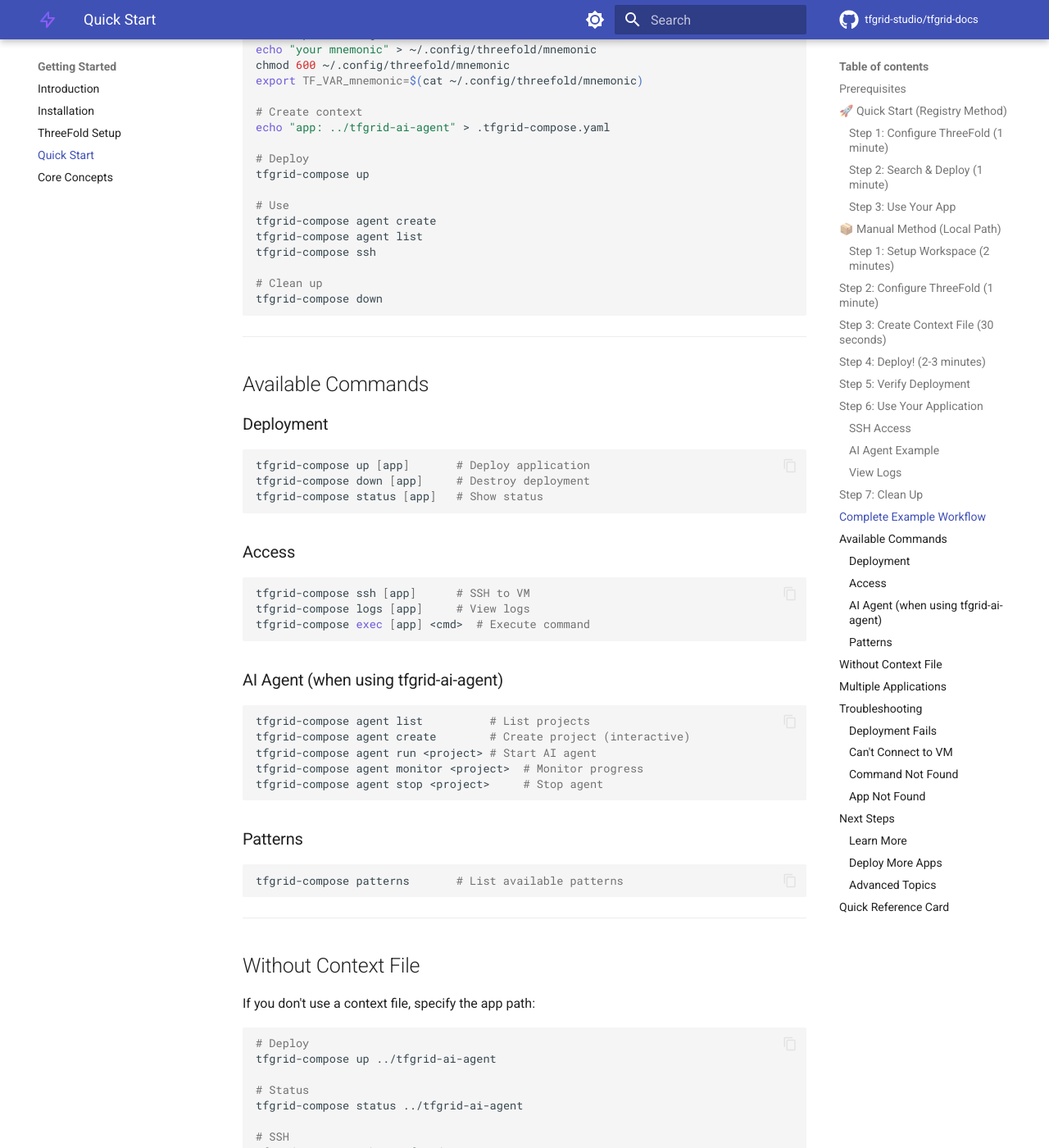
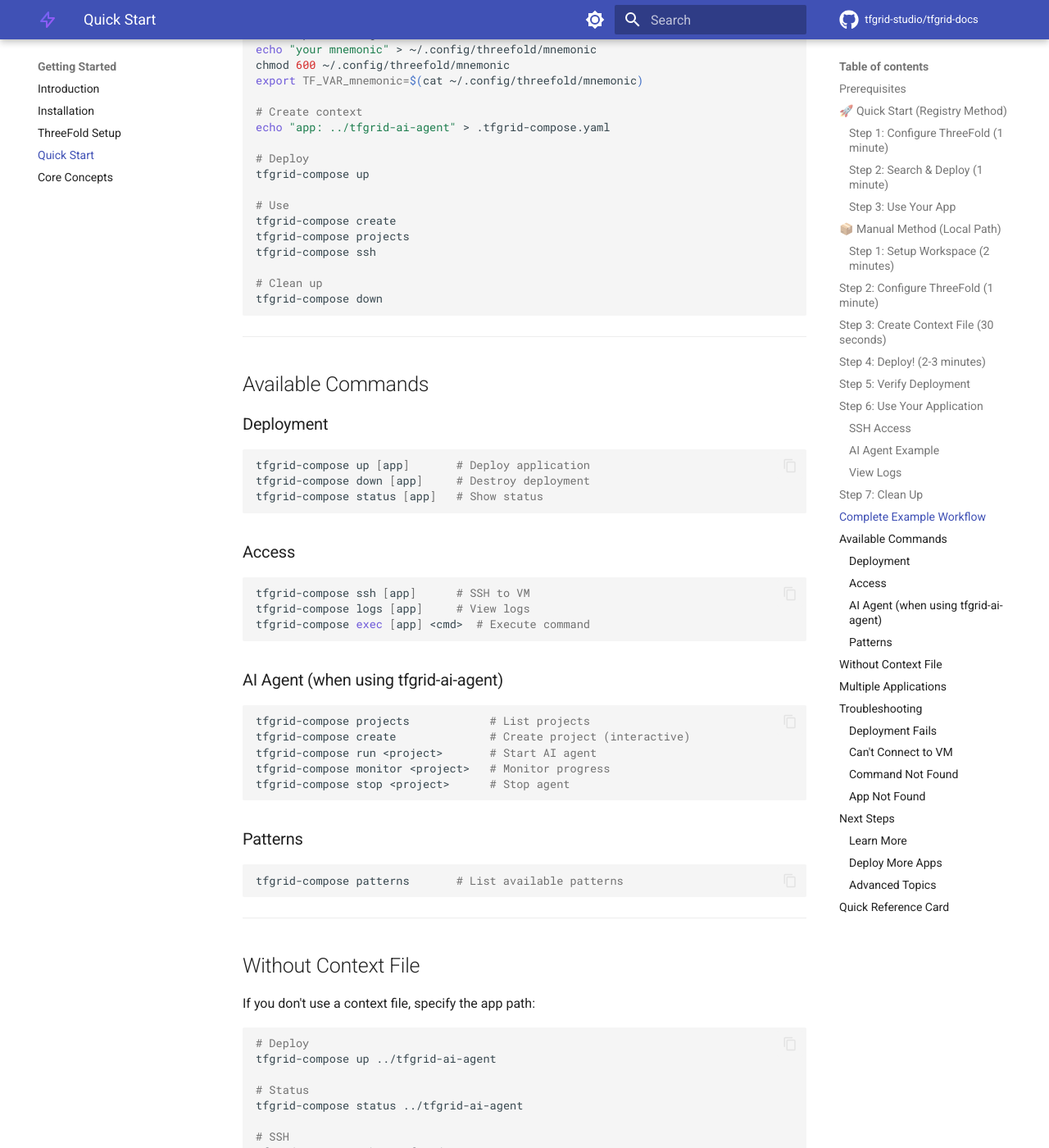
Before and after one commit to tfgrid-studio/tfgrid-docs, an MkDocs documentation site: the page built from docs/getting-started/quickstart.md, in a window 1280 px wide and 1400 px high, scrolled down 4916 px. Shown: the whole window at 82% size. Built offline with MkDocs 1.6.1 and Material for MkDocs 9.7.7, drawn with Linux system fonts in a browser that asks for light colours; comment, search, counter and statistics services are not loaded; the version menu is left out; some of the changed text lies outside the part shown.

Commit message:
feat: Update AI agent commands to use direct tfgrid-compose syntax without 'agent' prefix

````diff
--- a/docs/getting-started/quickstart.md
+++ b/docs/getting-started/quickstart.md
@@ -182,22 +182,22 @@
 
 ```bash
 # Login to Qwen AI
-tfgrid-compose agent login
+tfgrid-compose login
 
 # Create a project
-tfgrid-compose agent create
+tfgrid-compose create
 # Enter project name: my-website
 # Enter duration: 30
 # Enter prompt: Create a beautiful portfolio website with React and Tailwind CSS
 
 # Monitor the AI agent working
-tfgrid-compose agent monitor my-website
+tfgrid-compose monitor my-website
 
 # List all projects
-tfgrid-compose agent list
+tfgrid-compose projects
 
 # Stop the agent when done
-tfgrid-compose agent stop my-website
+tfgrid-compose stop my-website
 ```
 
 ### View Logs
@@ -253,8 +253,8 @@
 tfgrid-compose up
 
 # Use
-tfgrid-compose agent create
-tfgrid-compose agent list
+tfgrid-compose create
+tfgrid-compose projects
 tfgrid-compose ssh
 
 # Clean up
@@ -284,11 +284,11 @@
 ### AI Agent (when using tfgrid-ai-agent)
 
 ```bash
-tfgrid-compose agent list          # List projects
-tfgrid-compose agent create        # Create project (interactive)
-tfgrid-compose agent run <project> # Start AI agent
-tfgrid-compose agent monitor <project>  # Monitor progress
-tfgrid-compose agent stop <project>     # Stop agent
+tfgrid-compose projects            # List projects
+tfgrid-compose create              # Create project (interactive)
+tfgrid-compose run <project>       # Start AI agent
+tfgrid-compose monitor <project>   # Monitor progress
+tfgrid-compose stop <project>      # Stop agent
 ```
 
 ### Patterns
````
